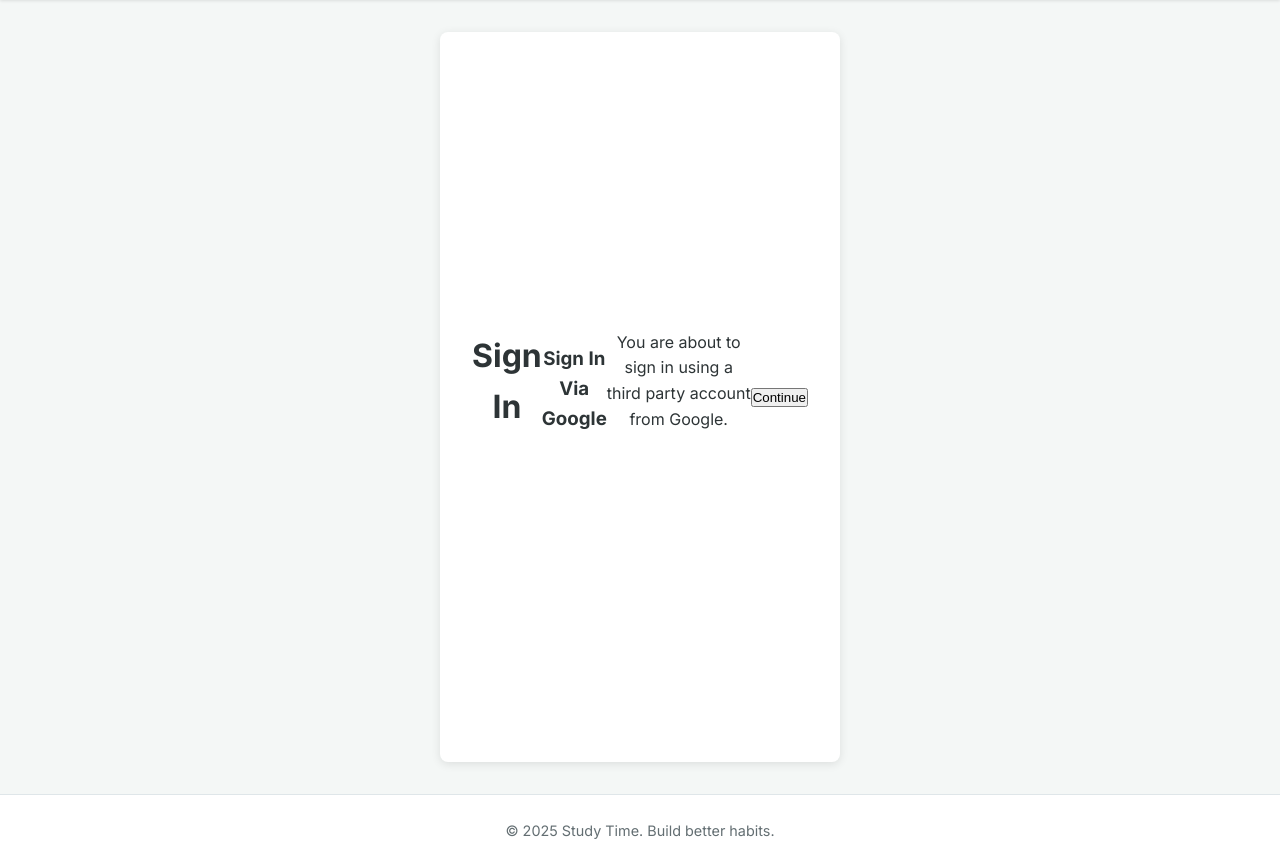
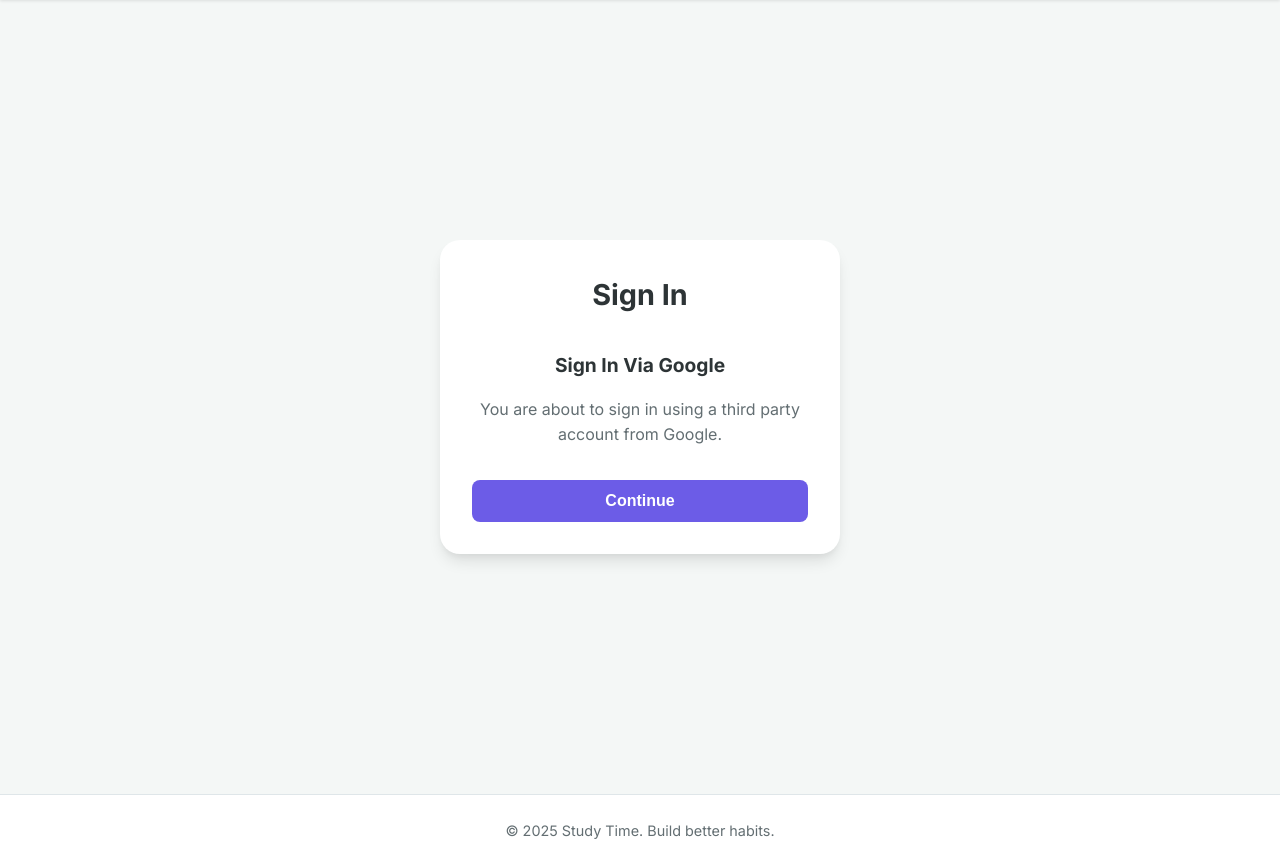
Before and after one commit to muhammad-abdul-rehman1/study-time, a Django app: page /accounts/google/login/ in a window 1280 px wide. Shown: the part 70-936 px from the top of the page. Run offline with Django 5.2, Linux system fonts and the light colour scheme; data comes from the database, SQL or seed files in the repository.

Commit message:
fix: resolve template rendering issues in auth pages

```diff
--- a/templates/socialaccount/login.html
+++ b/templates/socialaccount/login.html
@@ -2,22 +2,26 @@
 {% load i18n %}
 
 {% block content %}
-<div class="auth-container"
-    style="max-width: 400px; margin: 0 auto; padding: 2rem; background: #fff; border-radius: 8px; box-shadow: 0 2px 10px rgba(0,0,0,0.1);">
-    <h1 style="text-align: center; margin-bottom: 2rem;">{% trans "Sign In" %}</h1>
+<div class="auth-container">
+    <div class="auth-card">
+        <h1 class="auth-title">Sign In</h1>
 
         {% if process == "connect" %}
-    <h3 style="text-align: center; margin-bottom: 1rem;">Connect {{ provider.name }}</h3>
-    <p style="text-align: center; margin-bottom: 2rem;">You are about to connect a new third party account from {{
-        provider.name }}.</p>
+        <h3 style="text-align: center; margin-bottom: 1rem; font-size: 1.2rem;">Connect {{ provider.name }}</h3>
+        <p style="text-align: center; margin-bottom: 2rem; color: var(--text-secondary);">
+            You are about to connect a new third party account from {{ provider.name }}.
+        </p>
         {% else %}
-    <h3 style="text-align: center; margin-bottom: 1rem;">Sign In Via {{ provider.name }}</h3>
-    <p style="text-align: center; margin-bottom: 2rem;">You are about to sign in using a third party account from Google.</p>
+        <h3 style="text-align: center; margin-bottom: 1rem; font-size: 1.2rem;">Sign In Via {{ provider.name }}</h3>
+        <p style="text-align: center; margin-bottom: 2rem; color: var(--text-secondary);">
+            You are about to sign in using a third party account from {{ provider.name }}.
+        </p>
         {% endif %}
 
         <form method="post">
             {% csrf_token %}
-        <button class="primaryAction" type="submit" style="width: 100%;">Continue</button>
+            <button class="btn btn-primary btn-block" type="submit">Continue</button>
         </form>
     </div>
+</div>
 {% endblock %}
```
Also changed, not shown: templates/account/login.html (+6 -12 lines), templates/account/signup.html (+3 -10 lines). Lines whose indentation alone changed are shown as unchanged.
